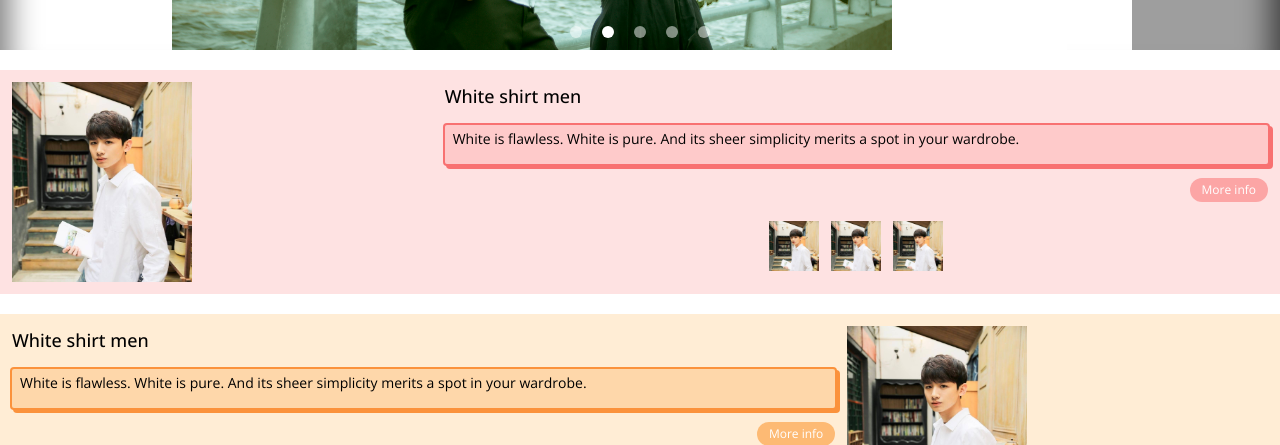
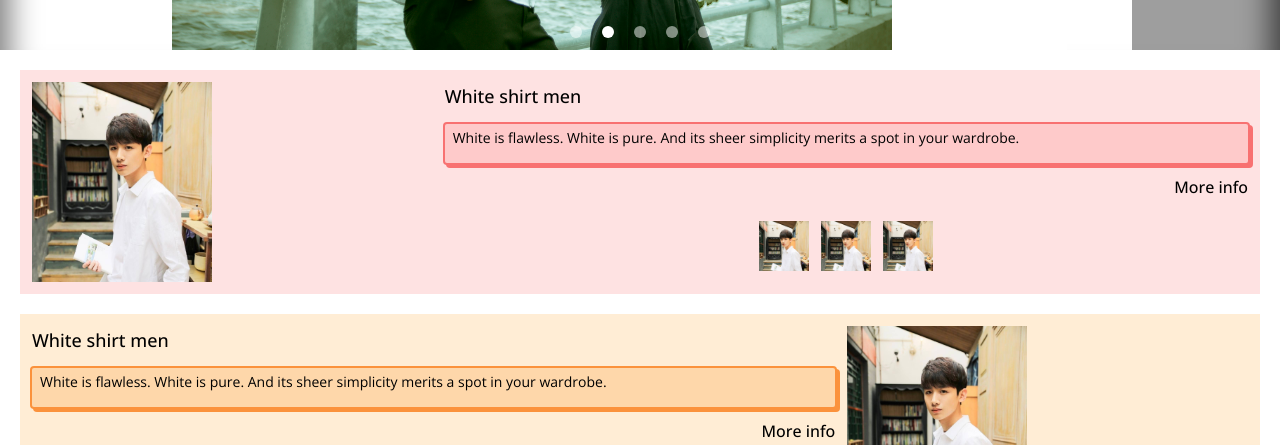
Before and after one commit to jameheller98/gin-shopping-client, a Next.js app: page / in a window 1280 px wide. Shown: the part 507-952 px from the top of the page. Built offline with nearby package versions, Linux system fonts and the light colour scheme; grey boxes are pictures that could not be loaded.

Commit message:
perf: perf img carousel and fix layout caival

```diff
--- a/components/cards/newArrivalCard/NewArrivalCard.tsx
+++ b/components/cards/newArrivalCard/NewArrivalCard.tsx
@@ -11,7 +11,7 @@ export type TNewArrivalCard = {
 const NewArrivalCard: React.FC<TNewArrivalCard> = ({
   title,
   description,
-  arrBgColor = ['bg-slate-100', 'bg-slate-200', 'bg-slate-300'],
+  arrBgColor = ['bg-slate-100', 'bg-slate-200'],
   shadowsColor = 'shadow-slate-400',
   reversePosition = false,
   className,
@@ -30,47 +30,44 @@ const NewArrivalCard: React.FC<TNewArrivalCard> = ({
         <Image
           src="/home/card/men-white-shirt.jpg"
           alt="Men white shirt"
-          width="200"
-          height="250"
+          width="360"
+          height="490"
+          priority
         />
       </section>
-      <section className="grid grid-flow-row max-h-[200px]">
+      <section className="grid grid-flow-row gap-1 max-h-[200px]">
         <h1 className="text-lg font-medium">{title}</h1>
         <p
-          className={`text-sm overflow-auto px-2 py-1 mt-1 rounded-sm shadow-[0_0_0_2px,3px_3px_0_2px] ${shadowsColor} ${arrBgColor[1]}`}
+          className={`text-sm overflow-auto h-[100%] px-2 py-1 rounded-sm shadow-[0_0_0_2px,3px_3px_0_2px] ${shadowsColor} ${arrBgColor[1]}`}
         >
           {description}
         </p>
-        <div className="mt-3 text-right">
-          <button
-            className={`text-xs px-3 py-1 text-white rounded-full ${arrBgColor[2]}`}
-          >
-            More info
-          </button>
+        <div className="mt-2 text-right">
+          <button className="text-md font-medium">More info</button>
         </div>
         <div className="grid grid-flow-col gap-3 overflow-hidden justify-center mt-2">
           <div className="overflow-hidden h-[50px] w-[50px]">
             <Image
               src="/home/card/men-white-shirt.jpg"
               alt="Men white shirt"
-              width="200"
-              height="250"
+              width="360"
+              height="490"
             />
           </div>
           <div className="overflow-hidden h-[50px] w-[50px]">
             <Image
               src="/home/card/men-white-shirt.jpg"
               alt="Men white shirt"
-              width="200"
-              height="250"
+              width="360"
+              height="490"
             />
           </div>
           <div className="overflow-hidden h-[50px] w-[50px]">
             <Image
               src="/home/card/men-white-shirt.jpg"
               alt="Men white shirt"
-              width="200"
-              height="250"
+              width="360"
+              height="490"
             />
           </div>
         </div>
--- a/components/utilities/carousel/CarouselDisplay.tsx
+++ b/components/utilities/carousel/CarouselDisplay.tsx
@@ -149,7 +149,7 @@ const CarouselDisplay: React.FC<TCarouselDisplay> = ({
               width={720}
               height={480}
               alt="Home logo"
-              priority
+              priority={idx <= 3 ? true : false}
               onDragStart={(event) => event.preventDefault()}
             />
           </div>
--- a/pages/index.tsx
+++ b/pages/index.tsx
@@ -11,15 +11,15 @@ const Home: NextPageWithLayout = () => {
       <Carousel {...mockCarouselProps.base} />
       <NewArrivalCard
         {...mockNewArrivalCardProps.base}
-        className="mt-5"
-        arrBgColor={['bg-red-100', 'bg-red-200', 'bg-red-300']}
+        className="mt-5 mx-5"
+        arrBgColor={['bg-red-100', 'bg-red-200']}
         shadowsColor="shadow-red-400"
       />
       <NewArrivalCard
         {...mockNewArrivalCardProps.base}
         reversePosition={true}
-        className="mt-5"
-        arrBgColor={['bg-orange-100', 'bg-orange-200', 'bg-orange-300']}
+        className="mt-5 mx-5"
+        arrBgColor={['bg-orange-100', 'bg-orange-200']}
         shadowsColor="shadow-orange-400"
       />
     </section>
```
